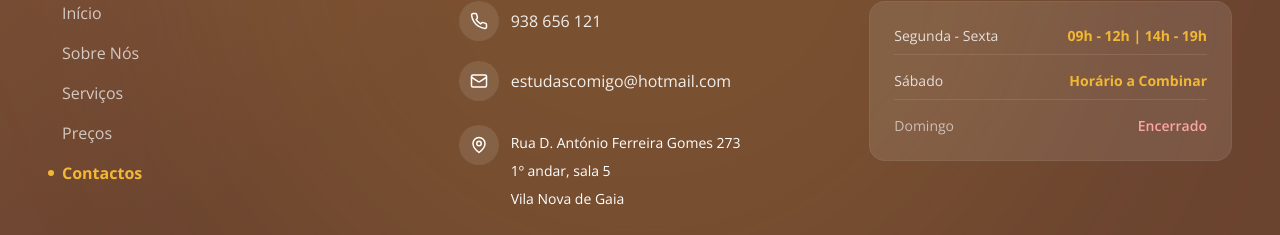
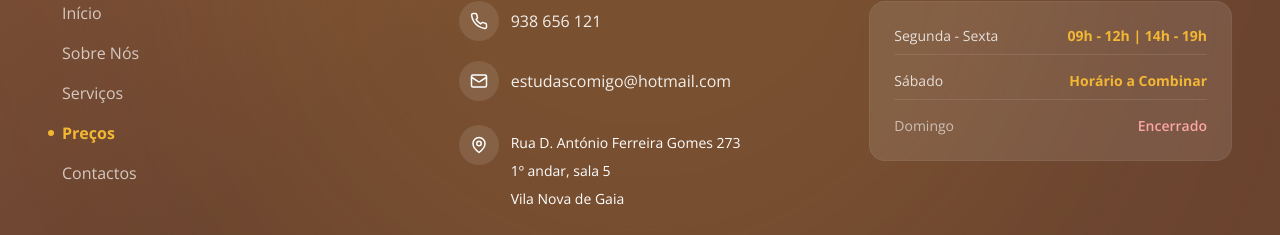
Before and after one commit to GJCMarques/estudas-comigo, a plain HTML site: page precos/index.html in a window 1280 px wide. Shown: the part 3481-3716 px from the top of the page. Drawn offline with nearby package versions, Linux system fonts and the light colour scheme; a web font is replaced by a local one.

Commit message:
Update index.html

```diff
--- a/precos/index.html
+++ b/precos/index.html
@@ -521,13 +521,13 @@
                <span class="w-1.5 h-1.5 rounded-full bg-secondary opacity-0 group-hover:opacity-100 transition-opacity"></span>
               <span class="relative">Serviços<span class="absolute bottom-0 left-0 w-0 h-px bg-secondary transition-all duration-300 group-hover:w-full"></span></span>
             </a>
-            <a href="/precos" class="group flex items-center justify-center md:justify-start gap-2 text-white/70 hover:text-white transition-colors">
+            <a href="/precos" class="group flex items-center justify-center md:justify-start gap-2 font-bold text-secondary hover:text-white transition-colors">
+               <span class="w-1.5 h-1.5 rounded-full bg-secondary opacity-100"></span>
+               Preços
+            </a>
+            <a href="/contactos" class="group flex items-center justify-center md:justify-start gap-2 text-white/70 hover:text-white transition-colors">
                <span class="w-1.5 h-1.5 rounded-full bg-secondary opacity-0 group-hover:opacity-100 transition-opacity"></span>
-              <span class="relative">Preços<span class="absolute bottom-0 left-0 w-0 h-px bg-secondary transition-all duration-300 group-hover:w-full"></span></span>
-            </a>
-            <a href="/contactos" class="group flex items-center justify-center md:justify-start gap-2 font-bold text-secondary hover:text-white transition-colors">
-               <span class="w-1.5 h-1.5 rounded-full bg-secondary opacity-100"></span>
-               Contactos
+              <span class="relative">Contactos<span class="absolute bottom-0 left-0 w-0 h-px bg-secondary transition-all duration-300 group-hover:w-full"></span></span>
             </a>
           </div>
         </div>
```
